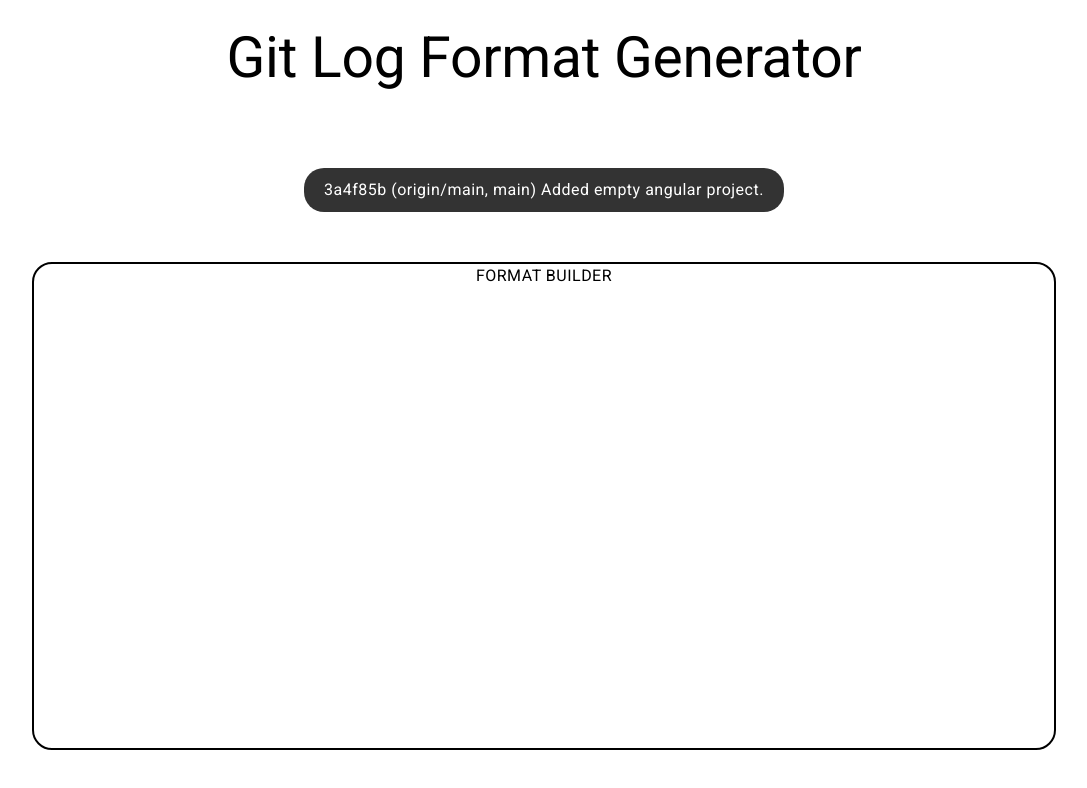
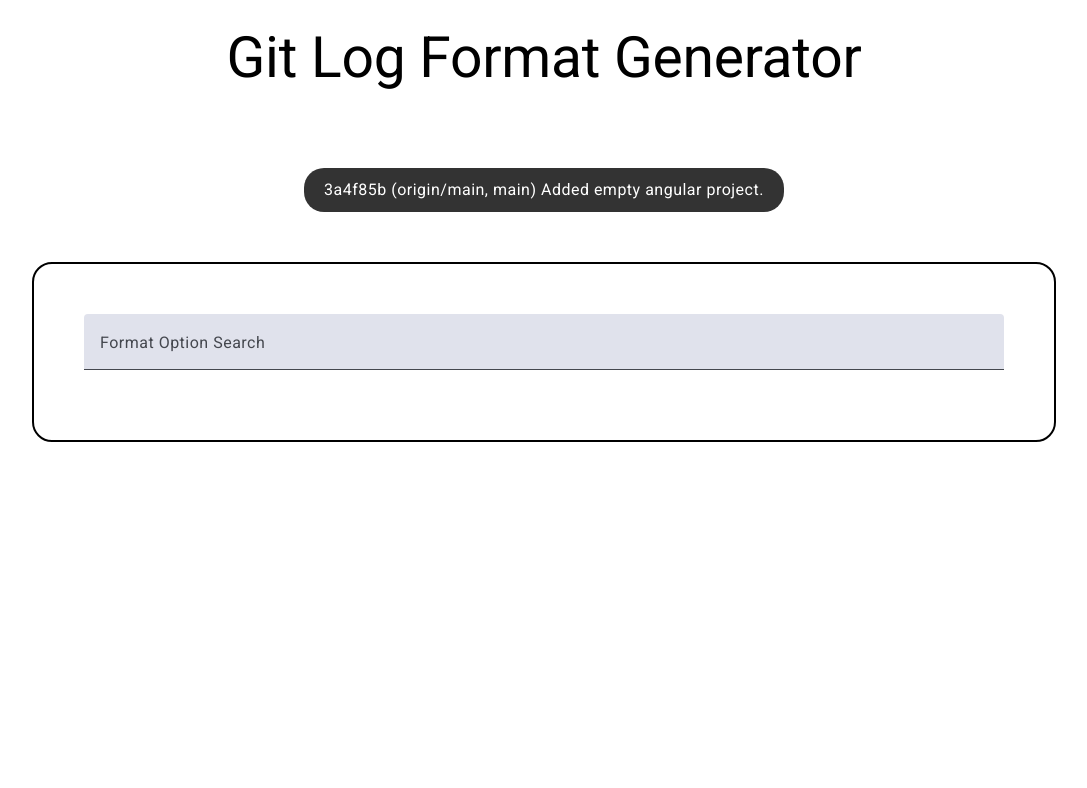
Before and after one commit to apolkinghorn/git-log-format-generator, an Angular app: page / in a window 1280 px wide. Shown: the top 788 px of the page, without its empty margins (96-1183 px from the left). Built offline with nearby package versions, Linux system fonts and the light colour scheme.

Commit message:
Adds search component

```diff
--- a/src/app/format-builder/format-builder.component.css
+++ b/src/app/format-builder/format-builder.component.css
@@ -1,7 +1,7 @@
-div {
+.format-builder {
     border-style: solid;
     border-width: 2px;
     border-color: black;
     border-radius: 20px;
-    height: 100%;
+    padding: 50px;
 }
--- a/src/app/format-builder/format-builder.component.html
+++ b/src/app/format-builder/format-builder.component.html
@@ -1,3 +1,3 @@
-<div>
-    <p>FORMAT BUILDER</p>
+<div class="format-builder">
+    <app-format-option-search />
 </div>
--- a/src/app/format-builder/format-builder.component.ts
+++ b/src/app/format-builder/format-builder.component.ts
@@ -1,9 +1,10 @@
 import { Component } from '@angular/core';
+import { FormatOptionSearchComponent } from '../format-option-search/format-option-search.component';
 
 @Component({
   selector: 'app-format-builder',
   standalone: true,
-  imports: [],
+  imports: [FormatOptionSearchComponent],
   templateUrl: './format-builder.component.html',
   styleUrl: './format-builder.component.css'
 })
--- /dev/null
+++ b/src/app/format-option-search/format-option-search.component.css
@@ -0,0 +1,3 @@
+mat-form-field {
+    width: 100%;
+}
--- /dev/null
+++ b/src/app/format-option-search/format-option-search.component.html
@@ -0,0 +1,9 @@
+<mat-form-field>
+    <mat-label>Format Option Search</mat-label>
+    <input matInput type="text" [(ngModel)]="value">
+    @if (value) {
+      <button matSuffix mat-icon-button aria-label="Clear" (click)="value=''">
+        <mat-icon>close</mat-icon>
+      </button>
+    }
+  </mat-form-field>
--- /dev/null
+++ b/src/app/format-option-search/format-option-search.component.ts
@@ -0,0 +1,17 @@
+import {Component} from '@angular/core';
+import {MatIconModule} from '@angular/material/icon';
+import {MatButtonModule} from '@angular/material/button';
+import {FormsModule} from '@angular/forms';
+import {MatInputModule} from '@angular/material/input';
+import {MatFormFieldModule} from '@angular/material/form-field';
+
+@Component({
+  selector: 'app-format-option-search',
+  standalone: true,
+  imports: [MatFormFieldModule, MatInputModule, FormsModule, MatButtonModule, MatIconModule],
+  templateUrl: './format-option-search.component.html',
+  styleUrl: './format-option-search.component.css'
+})
+export class FormatOptionSearchComponent {
+  value!: String
+}
```
Also changed, not shown: 1 other file (tests, documents, lock files or other folders).
